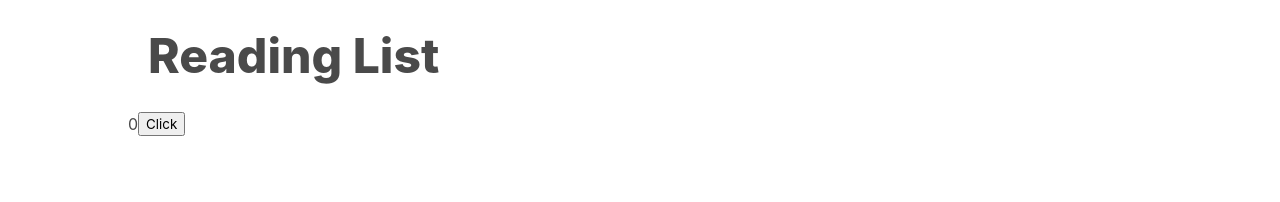
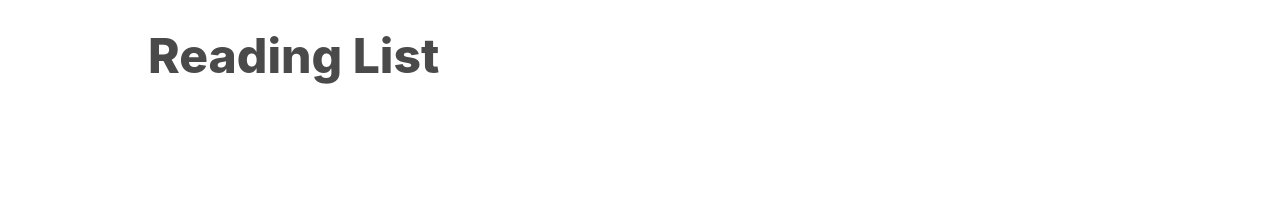
Before and after one commit to yechielklein/book-list-api-context, a React (Create React App) app: page / in a window 1280 px wide. Shown: the top 202 px of the page. Built offline with nearby package versions, Linux system fonts and the light colour scheme; data requests are answered from the project's data file.

Commit message:
refactored app to use context

```diff
--- a/src/App.js
+++ b/src/App.js
@@ -1,67 +1,23 @@
 import './index.css';
 
-import axios from 'axios';
-import { useState, useEffect } from 'react';
+import { useEffect, useContext } from 'react';
 
+import BooksContext from './context/books';
 import BookList from './components/BookList';
 import BookCreate from './components/BookCreate';
 
 const App = () => {
-	const [books, setBooks] = useState([]);
-
-	const fetchBooks = async () => {
-		const response = await axios.get('http://localhost:3001/books');
-
-		setBooks(response.data);
-	};
+	const { fetchBooks } = useContext(BooksContext);
 
 	useEffect(() => {
 		fetchBooks();
 	}, []);
 
-	const createBook = async title => {
-		const response = await axios.post('http://localhost:3001/books', {
-			title
-		});
-
-		setBooks([
-			...books,
-			response.data
-		]);
-	};
-
-	const editBook = async (id, title) => {
-		const response = await axios.put(`http://localhost:3001/books/${id}`, {
-			title
-		});
-
-		setBooks(books.map(book => {
-			if (book.id === id) {
-				return {
-					...book,
-					...response.data
-				};
-			};
-
-			return book;
-		}));
-	};
-
-	const deleteBook = async id => {
-		await axios.delete(`http://localhost:3001/books/${id}`);
-
-		setBooks(books.filter(book => book.id !== id));
-	};
-
 	return (
 		<div className="app">
 			<h1>Reading List</h1>
-			<BookList
-				books={books}
-				onEdit={editBook}
-				onDelete={deleteBook}
-			/>
-			<BookCreate onCreate={createBook} />
+			<BookList />
+			<BookCreate />
 		</div>
 	);
 };
--- a/src/components/BookCreate.js
+++ b/src/components/BookCreate.js
@@ -1,7 +1,11 @@
-import { useState } from 'react';
+import { useState, useContext } from 'react';
 
-const BookCreate = ({ onCreate }) => {
+import BooksContext from '../context/books';
+
+const BookCreate = () => {
 	const [title, setTitle] = useState('');
+
+	const { createBook } = useContext(BooksContext);
 
 	const handleChange = (event) => {
 		setTitle(event.target.value);
@@ -9,7 +13,7 @@ const BookCreate = ({ onCreate }) => {
 
 	const handleSubmit = (event) => {
 		event.preventDefault();
-		onCreate(title);
+		createBook(title);
 		setTitle('');
 	};
 
--- a/src/components/BookEdit.js
+++ b/src/components/BookEdit.js
@@ -1,7 +1,11 @@
-import { useState } from 'react';
+import { useState, useContext } from 'react';
+
+import BooksContext from '../context/books';
 
 const BookEdit = ({ book, onEdit }) => {
 	const [title, setTitle] = useState(book.title);
+
+	const { editBook } = useContext(BooksContext);
 
 	const handleChange = event => {
 		setTitle(event.target.value);
@@ -9,7 +13,8 @@ const BookEdit = ({ book, onEdit }) => {
 
 	const handleSubmit = event => {
 		event.preventDefault();
-		onEdit(book.id, title);
+		onEdit();
+		editBook(book.id, title);
 	};
 
 	return (
--- a/src/components/BookList.js
+++ b/src/components/BookList.js
@@ -3,24 +3,20 @@ import { useContext } from 'react';
 import BooksContext from '../context/books';
 import BookShow from './BookShow';
 
-const BookList = ({ books, onDelete, onEdit }) => {
-	const { count, incrementCount } = useContext(BooksContext);
+const BookList = () => {
+	const { books } = useContext(BooksContext);
 
 	const renderedBooks = books.map(book => {
 		return (
 			<BookShow
 				book={book}
 				key={book.id}
-				onDelete={onDelete}
-				onEdit={onEdit}
 			/>
 		);
 	});
 
 	return (
 		<div className="book-list">
-			{count}
-			<button onClick={incrementCount}>Click</button>
 			{renderedBooks}
 		</div>
 	);
--- a/src/components/BookShow.js
+++ b/src/components/BookShow.js
@@ -1,20 +1,22 @@
-import { useState } from 'react';
+import { useState, useContext } from 'react';
 
+import BooksContext from '../context/books';
 import BookEdit from './BookEdit';
 
-const BookShow = ({ book, onDelete, onEdit }) => {
+const BookShow = ({ book }) => {
 	const [showEdit, setShowEdit] = useState(false);
 
+	const { deleteBook } = useContext(BooksContext);
+
 	const handleDeleteClick = () => {
-		onDelete(book.id);
+		deleteBook(book.id);
 	};
 
 	const handleEditClick = () => {
 		setShowEdit(!showEdit);
 	};
 
-	const handleEditSubmit = (id, title) => {
-		onEdit(id, title);
+	const handleEditSubmit = () => {
 		setShowEdit(false);
 	};
 
--- a/src/context/books.js
+++ b/src/context/books.js
@@ -1,15 +1,57 @@
-import { createContext, useState } from 'react';
+import axios from 'axios';
+import { useState, createContext } from 'react';
 
 const BooksContext = createContext();
 
 const Provider = ({ children }) => {
-	const [count, setCount] = useState(0);
+	const [books, setBooks] = useState([]);
+
+	const fetchBooks = async () => {
+		const response = await axios.get('http://localhost:3001/books');
+
+		setBooks(response.data);
+	};
+
+	const createBook = async title => {
+		const response = await axios.post('http://localhost:3001/books', {
+			title
+		});
+
+		setBooks([
+			...books,
+			response.data
+		]);
+	};
+
+	const editBook = async (id, title) => {
+		const response = await axios.put(`http://localhost:3001/books/${id}`, {
+			title
+		});
+
+		setBooks(books.map(book => {
+			if (book.id === id) {
+				return {
+					...book,
+					...response.data
+				};
+			};
+
+			return book;
+		}));
+	};
+
+	const deleteBook = async id => {
+		await axios.delete(`http://localhost:3001/books/${id}`);
+
+		setBooks(books.filter(book => book.id !== id));
+	};
 
 	const context = {
-		count,
-		incrementCount() {
-			setCount(count + 1);
-		}
+		books,
+		fetchBooks,
+		createBook,
+		editBook,
+		deleteBook
 	};
 
 	return (
```
